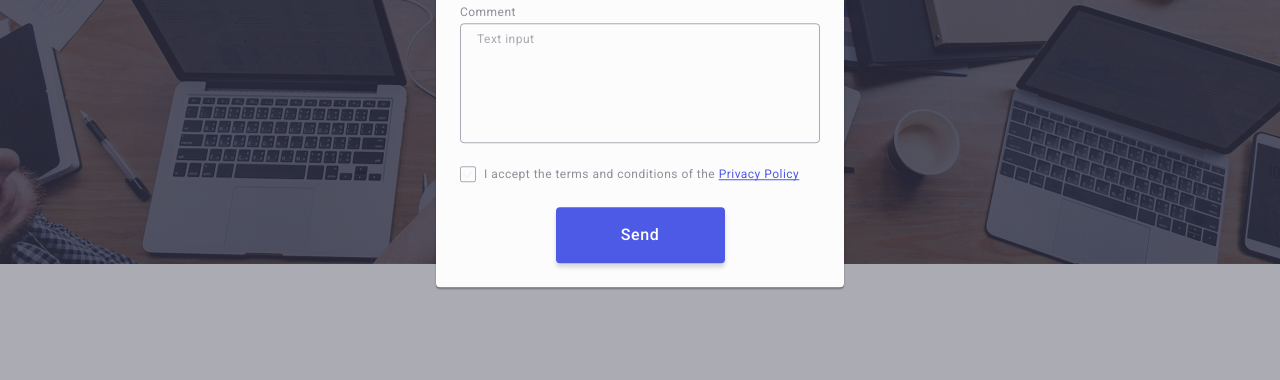
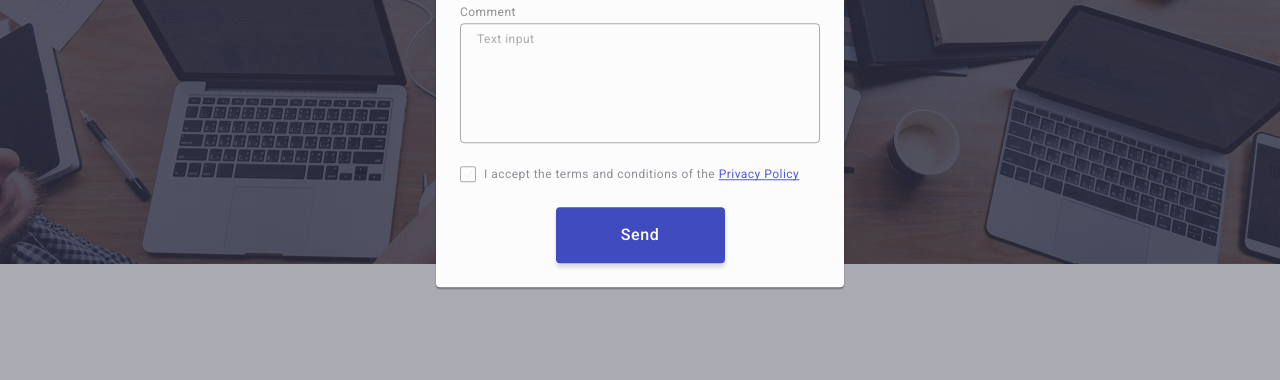
Before and after one commit to dmytrohorb1903/goit-markup-hw-05, a plain HTML site: page index.html in a window 1280 px wide. In both pictures the pointer is over the button "Send". Shown: the part 409-789 px from the top of the page. Drawn offline with nearby package versions, Linux system fonts and the light colour scheme.

Commit message:
btn hover

```diff
--- a/css/styles.css
+++ b/css/styles.css
@@ -756,3 +756,7 @@ margin-bottom: 24px;
         display: block;
         transition: background-color 250ms cubic-bezier(0.4, 0, 0.2, 1);
 }
+.modal-submit-btn:hover,
+.modal-submit-btn:focus {
+    background-color: #404BBF;
+}
```
